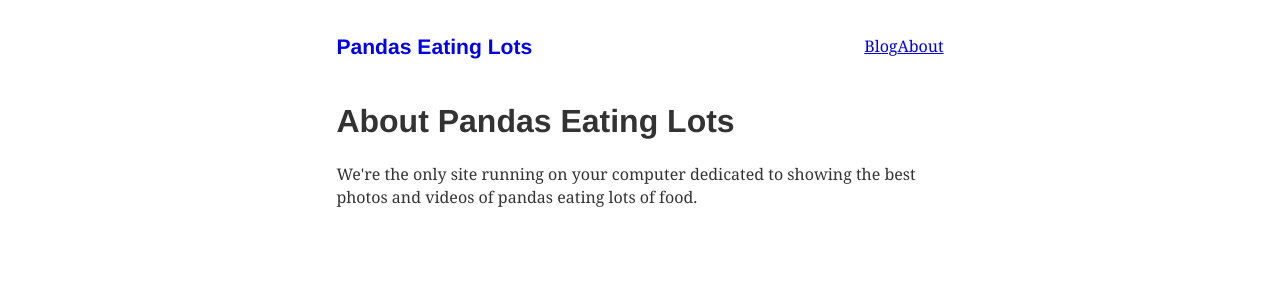
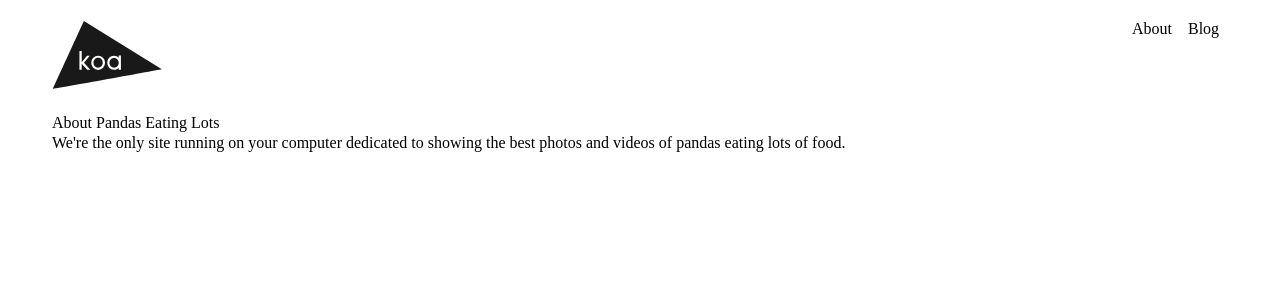
Before and after one commit to PHironaka/gatsby-shopify-storefront, a Gatsby site: page /about in a window 1280 px wide. Built offline with nearby package versions, Linux system fonts and the light colour scheme; Gatsby itself is replaced by a stand-in of ours; some packages are replaced by stand-ins of ours.

Commit message:
styled components addeD

```diff
--- a/gatsby-config.js
+++ b/gatsby-config.js
@@ -13,7 +13,8 @@ module.exports = {
     `gatsby-transformer-sharp`,
     `gatsby-plugin-sharp`,
     `gatsby-transformer-remark`,
-    `gatsby-plugin-emotion`,
+    'gatsby-plugin-styled-components',
+
     {
       resolve: `gatsby-plugin-typography`,
       options: {
--- a/package.json
+++ b/package.json
@@ -8,6 +8,7 @@
     "serve": "gatsby serve"
   },
   "dependencies": {
+    "babel-plugin-styled-components": "^1.8.0",
     "components": "^0.1.0",
     "emotion": "^9.2.12",
     "emotion-server": "^9.2.12",
@@ -15,6 +16,7 @@
     "gatsby-image": "^2.0.15",
     "gatsby-plugin-emotion": "^2.0.5",
     "gatsby-plugin-sharp": "^2.0.7",
+    "gatsby-plugin-styled-components": "^3.0.0",
     "gatsby-plugin-typography": "^2.2.0",
     "gatsby-source-filesystem": "^2.0.3",
     "gatsby-source-shopify": "^1.1.1",
@@ -26,6 +28,7 @@
     "react-emotion": "^9.2.12",
     "react-typography": "^0.16.13",
     "styled": "^1.0.0",
+    "styled-components": "^4.0.2",
     "typography": "^0.16.17",
     "typography-theme-kirkham": "^0.16.3"
   }
--- /dev/null
+++ b/src/components/header.js
@@ -0,0 +1,29 @@
+import React from 'react';
+import PropTypes from 'prop-types';
+import styled from 'styled-components';
+
+const Header = styled.header`
+  display: grid;
+  grid-template-columns: 1fr 2fr;
+  margin: 2rem 0;
+
+  ul {
+  display: grid;
+  grid-template-columns: 1fr 1fr;
+  justify-self:right;
+  grid-gap:1em;
+  li a {
+  	text-decoration:none;
+  	color:black;
+  }
+  }
+`;
+
+
+const Box = ({ children }) => <Header>{children}</Header>;
+
+Box.propTypes = {
+  children: PropTypes.node.isRequired,
+};
+
+export default Box;
--- a/src/components/layout.js
+++ b/src/components/layout.js
@@ -1,7 +1,112 @@
 import React from "react"
-import { css } from "react-emotion"
 import { StaticQuery, Link, graphql } from "gatsby"
-import { rhythm } from "../utils/typography"
+import { createGlobalStyle } from "styled-components";
+import Logo from '../components/logo';
+import Header from '../components/header';
+
+
+const GlobalStyle = createGlobalStyle`
+ html, body, div, span, applet, object, iframe,
+  h1, h2, h3, h4, h5, h6, p, blockquote, pre,
+  a, abbr, acronym, address, big, cite, code,
+  del, dfn, em, img, ins, kbd, q, s, samp,
+  small, strike, strong, sub, sup, tt, var,
+  b, u, i, center,
+  dl, dt, dd, ol, ul, li,
+  fieldset, form, label, legend,
+  table, caption, tbody, tfoot, thead, tr, th, td,
+  article, aside, canvas, details, embed,
+  figure, figcaption, footer, header, hgroup,
+  menu, nav, output, ruby, section, summary,
+  time, mark, audio, video {
+    margin: 0;
+    padding: 0;
+    border: 0;
+    font-size: 100%;
+    font: inherit;
+    vertical-align: baseline;
+  }
+
+  /* HTML5 display-role reset for older browsers */
+  article, aside, details, figcaption, figure,
+  footer, header, hgroup, menu, nav, section {
+    display: block;
+  }
+
+  html {
+    font-size: 62.5%;
+  }
+
+  body {
+    font-size: 1.6rem;
+    color: #000;
+    background-color: #fff;
+    -webkit-text-size-adjust: 100%;
+    -webkit-font-smoothing: antialiased;
+    -moz-osx-font-smoothing: grayscale;
+    text-rendering: optimizeLegibility;
+    -webkit-font-feature-settings: "pnum";
+    font-feature-settings: "pnum";
+    font-variant-numeric: proportional-nums;
+  }
+
+  ol, ul {
+    list-style: none;
+  }
+
+  blockquote, q {
+    quotes: none;
+  }
+
+  blockquote:before, blockquote:after,
+  q:before, q:after {
+    content: '';
+    content: none;
+  }
+
+  table {
+    border-collapse: collapse;
+    border-spacing: 0;
+  }
+
+  a {
+    color: #f90000;
+  }
+
+  img {
+    height: auto;
+    max-width:100%:
+    max-height:100%;
+  }
+
+  pre {
+    display: block;
+    padding: 2rem;
+    margin-top: 4rem;
+    overflow: auto;
+    font-size: 85%;
+    line-height: 1.45;
+    border-radius: 5px;
+    color: #f90000;
+    border: 1px solid #ddd;
+  }
+
+  video {
+    max-width: 100%;
+  }
+
+  p {
+    margin-bottom: 2rem;
+    line-height:1.4em
+  }
+
+  .container {
+    padding:0 2.25em;
+    margin:1em;
+  }
+`;
+
+
 
 export default ({ children }) => (
   <StaticQuery
@@ -16,42 +121,31 @@ export default ({ children }) => (
     `
 }
     render={data => (
-      <div
-        className={css`
-          margin: 0 auto;
-          max-width: 700px;
-          padding: ${rhythm(2)};
-          padding-top: ${rhythm(1.5)};
-        `}
-      >
+
+      <div>
+        <GlobalStyle />
+        <div className="container">
+        <Header>
         <Link to={`/`}>
-          <h3
-            className={css`
-              margin-bottom: ${rhythm(2)};
-              display: inline-block;
-              font-style: normal;
-            `}
-          >
-            {data.site.siteMetadata.title}
-          </h3>
+         <Logo />
         </Link>
+
+        <ul>
+        <li>
         <Link
           to={`/about/`}
-          className={css`
-            float: right;
-          `}
+
         >
           About
-        </Link>
-        <Link
+        </Link></li>
+       <li> <Link
           to={`/blog/`}
-          className={css`
-            float: right;
-          `}
+
         >
           Blog
-        </Link>
+        </Link></li> </ul></Header>
         {children}
+      </div>
       </div>
     )}
   />
--- /dev/null
+++ b/src/components/logo.js
@@ -0,0 +1,22 @@
+import React from 'react';
+
+export default function NewThing(props) {
+  return (
+<svg width="111"  viewBox="0 0 51 32" xmlns="http://www.w3.org/2000/svg">
+  <g id="Page-19" fill="none" fill-rule="evenodd">
+    <g id="Koa_Website_4" transform="translate(-112 -138)">
+      <g id="Group-666" transform="translate(85 126)">
+        <g id="Group" transform="translate(27 12)">
+          <path d="M14.64.45l35.82 22.14c.09.05-50.1 9.11-50.04 8.98C.52 31.4 14.64.45 14.64.45" id="Fill-662" fill="#1A1919"/>
+          <path id="Fill-663" fill="#FFFFFE" d="M16.08 16.48h1.26l-2.64 3.16 2.89 3.17h-1.42l-2.53-2.76v2.76H12.6v-8.57h1.05v5.19z"/>
+          <path d="M24.36 19.64a3.17 3.17 0 0 1-3.16 3.3 3.17 3.17 0 0 1-3.17-3.3 3.16 3.16 0 1 1 6.33 0m-5.29.01c0 1.3.89 2.27 2.1 2.27s2.15-.98 2.15-2.27c0-1.3-.91-2.27-2.12-2.27-1.22 0-2.13.97-2.13 2.27" id="Fill-664" fill="#FFFFFE"/>
+          <path d="M30.63 21.96c-.45.52-1.2.95-2.17.95a3.15 3.15 0 0 1-3.08-3.26 3.17 3.17 0 0 1 3.08-3.26c.96 0 1.7.41 2.17.93v-1h1.04v6.49h-1.04v-.85zm-4.22-2.3c0 1.25.91 2.23 2.1 2.23 1.23 0 2.15-.97 2.15-2.24 0-1.25-.94-2.23-2.14-2.23-1.2 0-2.1.98-2.1 2.23z" id="Fill-665" fill="#FFFFFE"/>
+        </g>
+      </g>
+    </g>
+  </g>
+</svg>
+
+
+  );
+}
--- /dev/null
+++ b/src/constants/breakpoints.js
@@ -0,0 +1,5 @@
+export default {
+  DESKTOP: 992,
+  TABLET: 768,
+  PHONE: 376,
+};
--- /dev/null
+++ b/src/global.css.js
@@ -0,0 +1,6 @@
+import { createGlobalStyle } from "styled-components";
+const GlobalStyle = createGlobalStyle`
+  html {
+    color: red;
+  }
+`;
--- a/src/pages/about.js
+++ b/src/pages/about.js
@@ -1,6 +1,6 @@
-import React from "react"
-import { graphql } from "gatsby"
-import Layout from "../components/layout"
+import React from "react";
+import { graphql } from "gatsby";
+import Layout from '../components/layout';
 
 export default ({ data }) => (
   <Layout>
--- a/src/pages/my-files.js
+++ b/src/pages/my-files.js
@@ -1,6 +1,6 @@
-import React from "react"
-import { graphql } from "gatsby"
-import Layout from "../components/layout"
+import React from "react";
+import { graphql } from "gatsby";
+import Layout from '../components/layout';
 
 export default ({ data }) => {
   console.log(data)
```
Also changed, not shown: src/components/box.js (added, +23 -0 lines), src/helpers/mediaTemplates.js (added, +33 -0 lines), src/pages/blog.js (+17 -12 lines), src/pages/index.js (+9 -8 lines), 5 other files.
